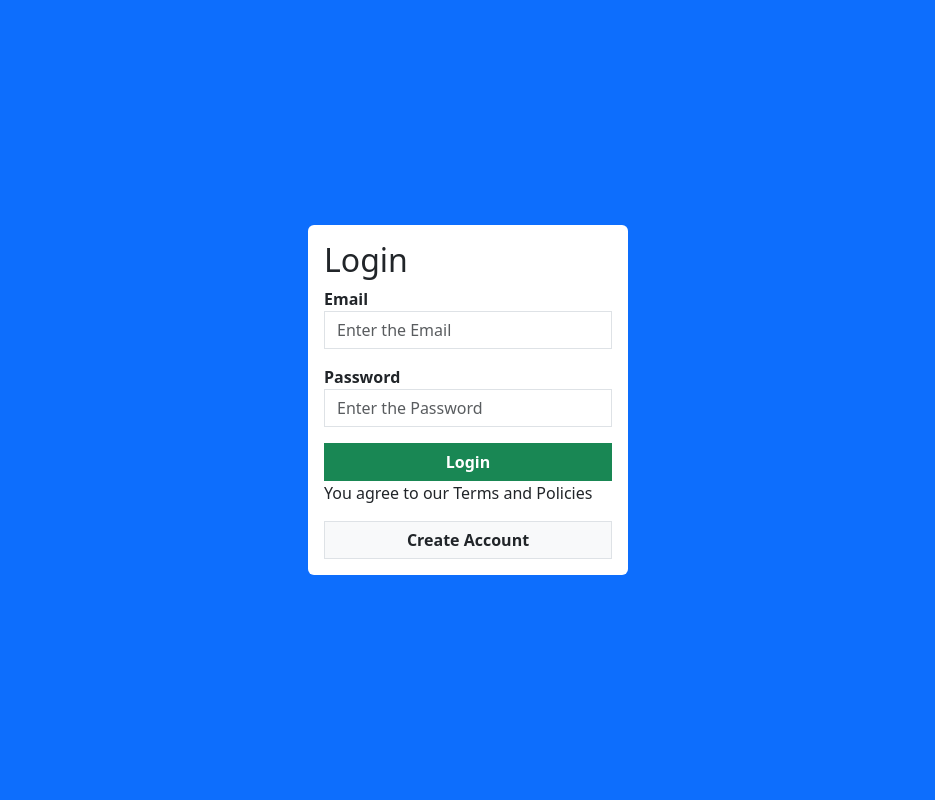
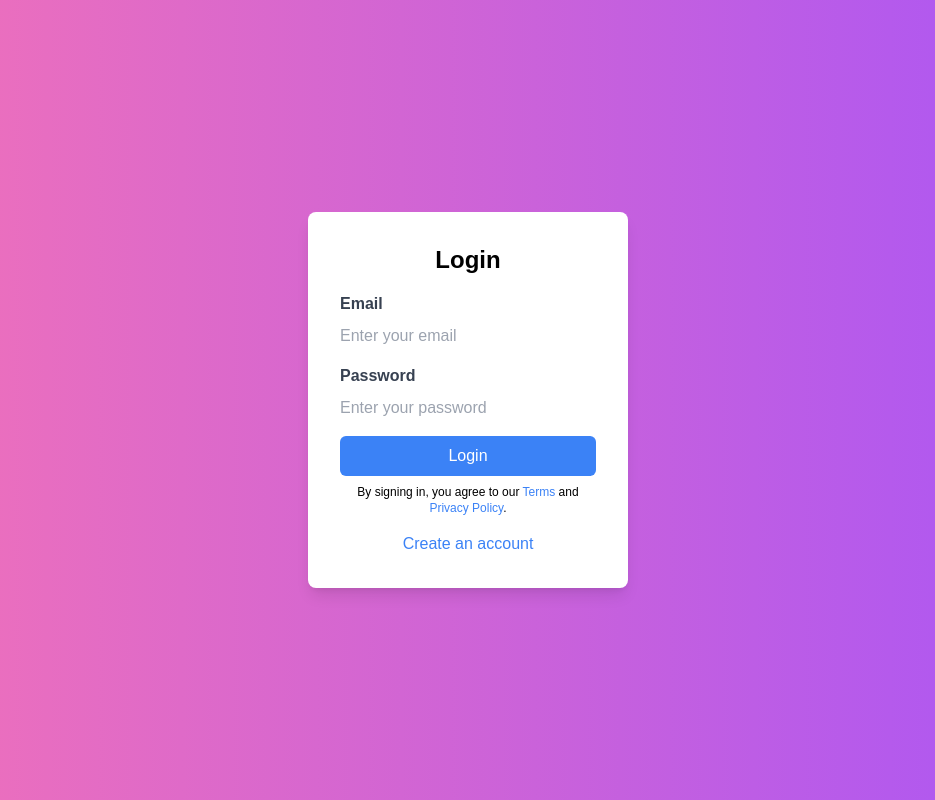
Before and after one commit to rico-td/Projektarbeit-G5, a React (Create React App) app in the folder frontend/: page /login in a window 1280 px wide. Shown: the whole page, without its empty margins (172-1107 px from the left). Built offline with nearby package versions, Linux system fonts and the light colour scheme; the HTML template or start-up script is replaced by a standard one.

Commit message:
updated tailwindcss for Login & Signup

```diff
--- a/frontend/src/App.js
+++ b/frontend/src/App.js
@@ -3,7 +3,7 @@ import { Home } from "./pages";
 import { QueryClient, QueryClientProvider } from "@tanstack/react-query";
 import Login from "./pages/Login_Signup/Login";
 import Signup from "./pages/Login_Signup/Signup";
-import "bootstrap/dist/css/bootstrap.min.css";
+//import "bootstrap/dist/css/bootstrap.min.css";
 
 const queryClient = new QueryClient();
 
--- a/frontend/src/pages/Login_Signup/Login.js
+++ b/frontend/src/pages/Login_Signup/Login.js
@@ -9,6 +9,7 @@ function Login() {
   });
   const navigate = useNavigate();
   const [errorMessage, setErrorMessage] = useState("");
+  const [isLoading, setIsLoading] = useState(false);
 
   const handleInput = (event) => {
     setValues((prev) => ({
@@ -19,6 +20,15 @@ function Login() {
 
   const handleSubmit = (event) => {
     event.preventDefault();
+    // Basic validation
+    if (!values.email || !values.password) {
+      setErrorMessage("Please fill in all fields.");
+      return;
+    }
+    // Clear previous error message
+    setErrorMessage("");
+    // Set loading state
+    setIsLoading(true);
     axios
       .post("http://localhost:7070/v1/user/login", values)
       .then((res) => {
@@ -28,53 +38,83 @@ function Login() {
           setErrorMessage("Login failed. Please check your credentials.");
         }
       })
-      .catch((err) => console.log(err));
+      .catch((err) => {
+        console.log(err);
+        setErrorMessage(
+          "An error occurred while logging in. Please try again later."
+        );
+      })
+      .finally(() => {
+        // Reset loading state
+        setIsLoading(false);
+      });
   };
 
   return (
-    <div className="d-flex justify-content-center align-items-center bg-primary vh-100">
-      <div className="bg-white p-3 rounded w-25">
-        <h2>Login</h2>
-        <form action="" onSubmit={handleSubmit}>
-          <div className="mb-3">
-            <label htmlFor="email">
-              <strong>Email</strong>
+    <div className="flex justify-center items-center bg-gradient-to-r from-pink-400 to-purple-500 h-screen">
+      <div className="bg-white p-8 rounded-lg shadow-lg w-80">
+        <h2 className="text-2xl mb-4 text-center font-bold">Login</h2>
+        <form onSubmit={handleSubmit}>
+          <div className="mb-4">
+            <label
+              htmlFor="email"
+              className="block text-gray-700 font-bold mb-2"
+            >
+              Email
             </label>
             <input
               type="email"
-              placeholder="Enter the Email"
+              placeholder="Enter your email"
               name="email"
+              value={values.email}
               onChange={handleInput}
-              className="form-control rounded-0"
+              className="form-input w-full rounded-md"
             />
           </div>
-          <div className="mb-3">
-            <label htmlFor="password">
-              <strong>Password</strong>
+          <div className="mb-4">
+            <label
+              htmlFor="password"
+              className="block text-gray-700 font-bold mb-2"
+            >
+              Password
             </label>
             <input
               type="password"
-              placeholder="Enter the Password"
+              placeholder="Enter your password"
               name="password"
+              value={values.password}
               onChange={handleInput}
-              className="form-control rounded-0"
+              className="form-input w-full rounded-md"
             />
           </div>
           {errorMessage && (
-            <div className="alert alert-danger" role="alert">
-              {errorMessage}
-            </div>
+            <div className="text-red-500 text-sm mb-4">{errorMessage}</div>
           )}
-          <button type="submit" className="btn btn-success w-100 rounded-0">
-            <strong>Login</strong>
+          <button
+            type="submit"
+            className={`bg-blue-500 text-white w-full py-2 rounded-md focus:outline-none focus:bg-blue-600 ${
+              isLoading ? "opacity-50 cursor-not-allowed" : "hover:bg-blue-600"
+            }`}
+            disabled={isLoading}
+          >
+            {isLoading ? "Logging in..." : "Login"}
           </button>
-          <p>You agree to our Terms and Policies</p>
-          <Link
-            to="/signup"
-            className="btn btn-default border w-100 bg-light rounded-0 text-decoration-none"
-          >
-            <strong>Create Account</strong>
-          </Link>
+          <p className="text-xs mt-2 text-center">
+            By signing in, you agree to our{" "}
+            <Link to="#" className="text-blue-500">
+              Terms
+            </Link>{" "}
+            and{" "}
+            <Link to="#" className="text-blue-500">
+              Privacy Policy
+            </Link>
+            .
+          </p>
+          <div className="text-center mt-4">
+            <Link to="/signup" className="text-blue-500 hover:underline">
+              Create an account
+            </Link>
+          </div>
         </form>
       </div>
     </div>
--- a/frontend/src/pages/Login_Signup/Signup.js
+++ b/frontend/src/pages/Login_Signup/Signup.js
@@ -35,64 +35,82 @@ function Signup() {
   };
 
   return (
-    <div className="container">
-      <div className="row justify-content-center align-items-center vh-100">
-        <div className="col-md-6">
-          <div className="bg-white p-3 rounded">
-            <h2 className="mb-4">Sign-Up</h2>
+    <div className="min-h-screen bg-gradient-to-r from-pink-400 to-purple-500 flex justify-center items-center">
+      <div className="bg-white shadow-md rounded p-8 max-w-md w-full">
+        <h2 className="text-2xl mb-4 text-center font-bold">Sign Up</h2>
         <form onSubmit={handleSubmit}>
-              <div className="mb-3">
-                <label htmlFor="name">
-                  <strong>Name</strong>
+          <div className="mb-4">
+            <label
+              htmlFor="name"
+              className="block text-gray-700 font-bold mb-2"
+            >
+              Name
             </label>
             <input
               type="text"
-                  placeholder="Enter the Name"
+              placeholder="Enter your name"
               name="name"
               value={name}
               onChange={handleInput}
-                  className="form-control"
+              className="form-input w-full rounded-md"
             />
           </div>
-              <div className="mb-3">
-                <label htmlFor="email">
-                  <strong>Email</strong>
+          <div className="mb-4">
+            <label
+              htmlFor="email"
+              className="block text-gray-700 font-bold mb-2"
+            >
+              Email
             </label>
             <input
               type="email"
-                  placeholder="Enter the Email"
+              placeholder="Enter your email"
               name="email"
               value={email}
               onChange={handleInput}
-                  className="form-control"
+              className="form-input w-full rounded-md"
             />
           </div>
-              <div className="mb-3">
-                <label htmlFor="password">
-                  <strong>Password</strong>
+          <div className="mb-4">
+            <label
+              htmlFor="password"
+              className="block text-gray-700 font-bold mb-2"
+            >
+              Password
             </label>
             <input
               type="password"
-                  placeholder="Enter the Password"
+              placeholder="Enter your password"
               name="password"
               value={password}
               onChange={handleInput}
-                  className="form-control"
+              className="form-input w-full rounded-md"
             />
           </div>
-              <button type="submit" className="btn btn-success w-100 mb-3">
-                <strong>Signup</strong>
+          {error && <div className="text-red-500 text-sm mb-4">{error}</div>}
+          <button
+            type="submit"
+            className="bg-blue-500 text-white w-full py-2 rounded-md hover:bg-blue-600 focus:outline-none focus:bg-blue-600"
+          >
+            Sign Up
           </button>
-              <p>You agree to our Terms and Policies</p>
-              <Link
-                to="/login"
-                className="btn btn-default w-100 bg-light text-dark mb-3"
-              >
-                <strong>Login</strong>
+          <p className="text-xs mt-2 text-center">
+            By signing up, you agree to our{" "}
+            <Link to="#" className="text-blue-500">
+              Terms
+            </Link>{" "}
+            and{" "}
+            <Link to="#" className="text-blue-500">
+              Privacy Policy
             </Link>
+            .
+          </p>
+          <div className="text-center mt-4">
+            <Link to="/login" className="text-blue-500 hover:underline">
+              Already have an account? Login here
+            </Link>
+          </div>
         </form>
-          </div>
-        </div>
       </div>
     </div>
   );
```
Lines whose indentation alone changed are shown as unchanged.
